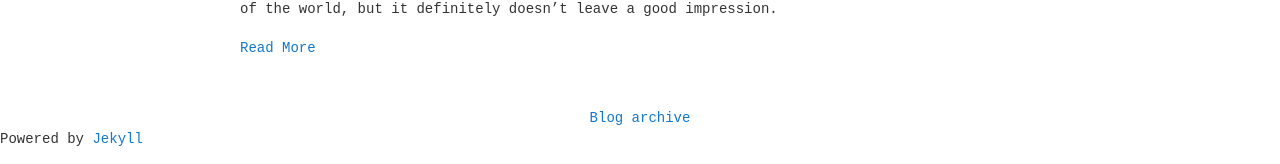
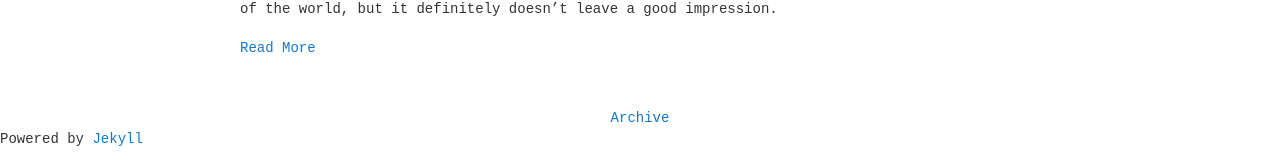
Before and after one commit to nickrhodes-gh/nickrhodes-gh.github.io, a Jekyll site: the page built from index.html, in a window 1280 px wide and 900 px high, scrolled down 1790 px. Shown: the part 733-897 px from the top of the window. Built offline with Jekyll 4.4.1, drawn with Linux system fonts in a browser that asks for light colours.

Commit message:
Rename blog post archive to match the header

```diff
--- a/index.html
+++ b/index.html
@@ -30,6 +30,6 @@ layout: default
         {% endfor %}
     </div>
     <div class="post-footer">
-        <div class="column-full"><a href="{{ '/blog' | prepend: site.baseurl | prepend: site.url }}">Blog archive</a></div>
+        <div class="column-full"><a href="{{ '/blog' | prepend: site.baseurl | prepend: site.url }}">Archive</a></div>
     </div>
 </div>
```
